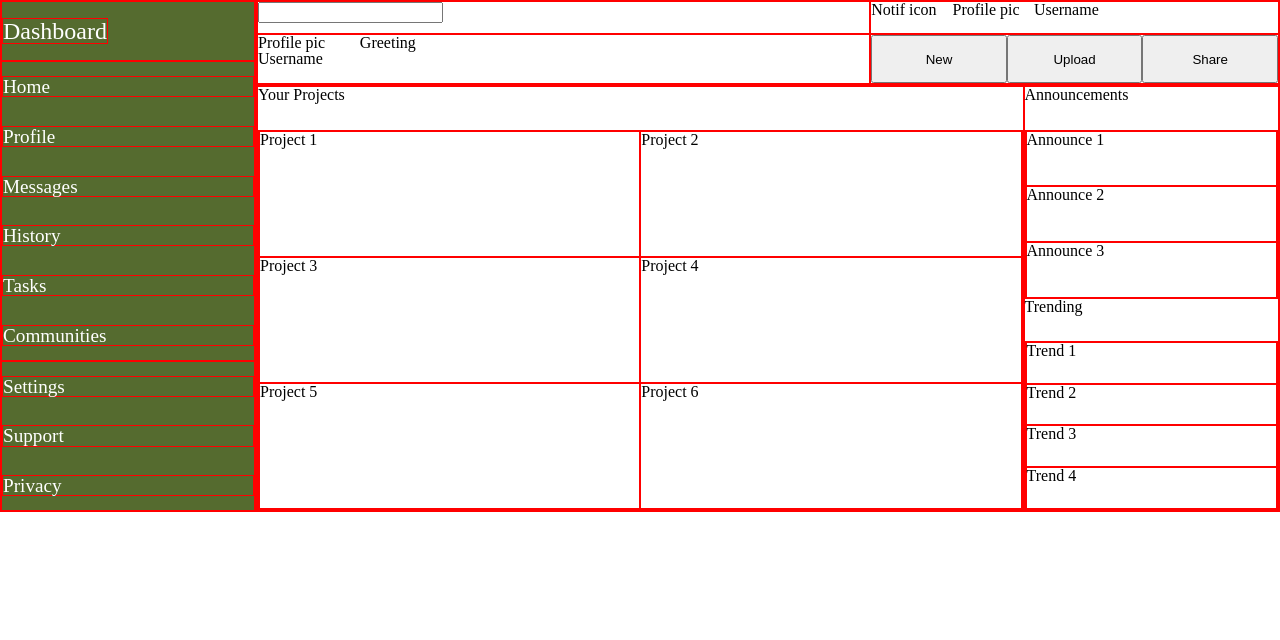
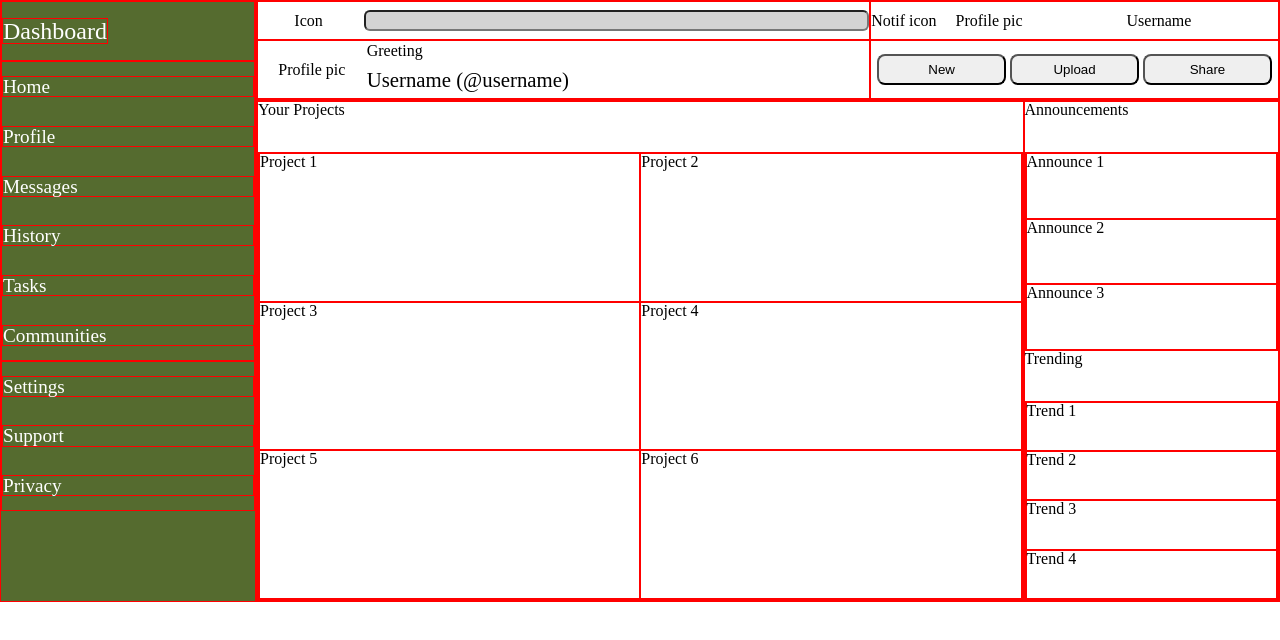
Before and after one commit to pcho101/top-admin-dashboard, a plain HTML site: page index.html in a window 1280 px wide. Drawn offline with Linux system fonts and the light colour scheme.

Commit message:
Style header

```diff
--- a/index.html
+++ b/index.html
@@ -49,6 +49,7 @@
     </div>
     <div class="header">
         <div class="search-bar">
+            <p>Icon</p>
             <input type="search" name="search" id="search">
         </div>
         <div class="profile-bar">
@@ -59,7 +60,7 @@
         <div class="user-info">
             <p>Profile pic</p>
             <p>Greeting</p>
-            <p>Username</p>
+            <p>Username (@username)</p>
         </div>
         <div class="user-buttons">
             <button>New</button>
--- a/style.css
+++ b/style.css
@@ -44,20 +44,68 @@ a {
     grid-template-rows: 2fr 3fr;
 }
 
+.search-bar {
+    display: grid;
+    gap: 5px;
+    grid-template-columns: 1fr 5fr;
+}
+
+.search-bar p {
+    place-self: center;
+}
+
+.search-bar input {
+    place-self: center stretch;
+    background-color: lightgray;
+    border-radius: 6px;
+}
+
 .profile-bar {
     display: grid;
+    gap: 5px;
     grid-template-columns: 1fr 1fr 3fr;
+}
+
+.profile-bar p {
+    place-self: center stretch;
+}
+
+.profile-bar>p:last-child {
+    place-self: center;
 }
 
 .user-info {
     display: grid;
+    gap: 5px;
+    padding: 2px 4px;
     grid-template-columns: 1fr 5fr;
     grid-template-rows: 1fr 2fr;
 }
 
+.user-info p {
+    align-self: center;
+}
+
+.user-info>p:first-child {
+    grid-row: 1 / 3;
+    place-self: center;
+}
+
+.user-info>p:last-child {
+    font-size: 1.3rem;
+}
+
 .user-buttons {
     display: grid;
+    gap: 4px;
+    padding: 0px 6px;
     grid-template-columns: 1fr 1fr 1fr;
+}
+
+button {
+    place-self: center stretch;
+    padding: 6px 12px;
+    border-radius: 8px;
 }
 
 .main-content {
```
